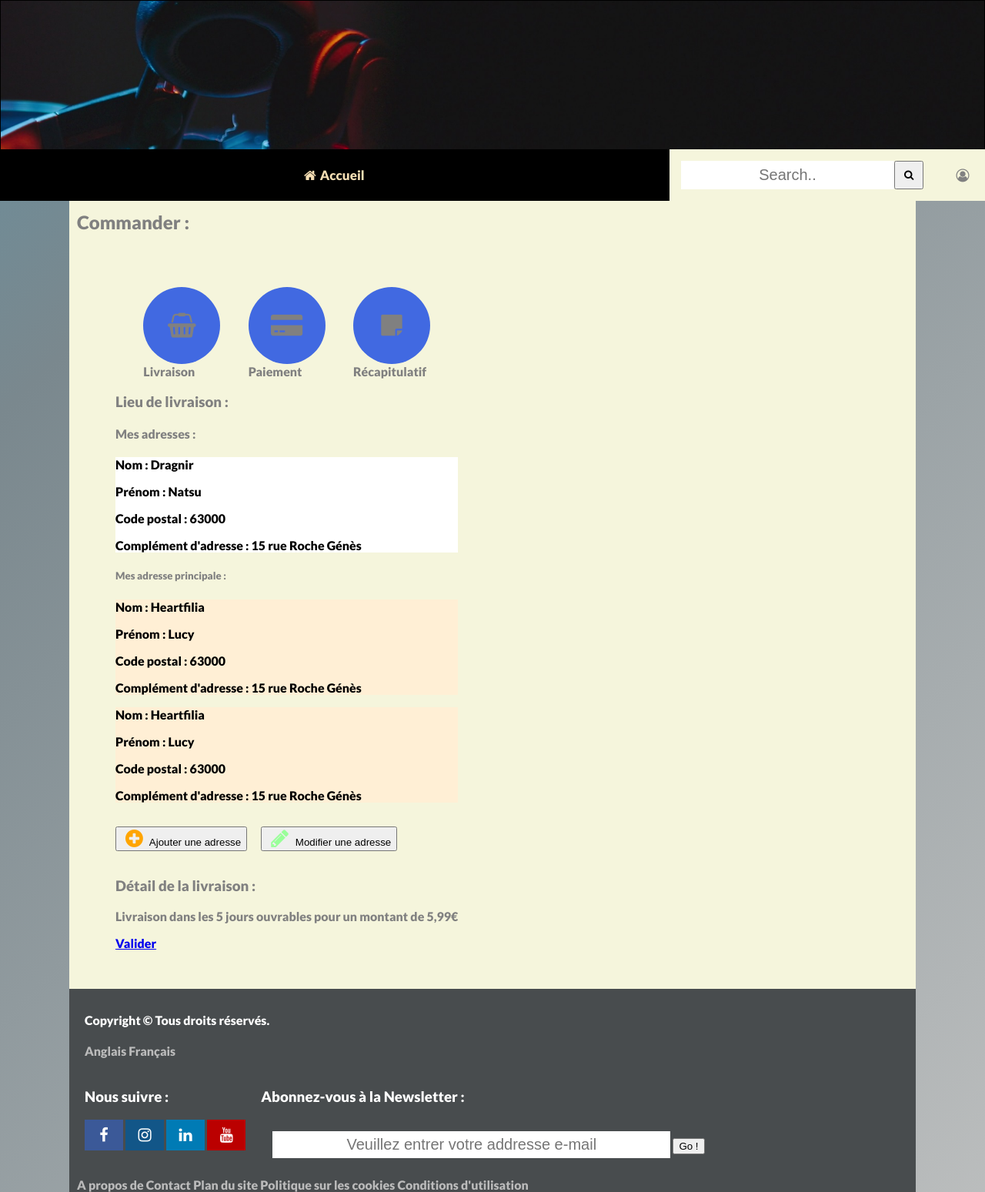
After one commit to Myogamevideo/PROJET_TUTORE_2A_IUT_WEBSITE_GENERIQUE, a PHP site: page /panier.php in a window 1280 px wide. The commit adds this page. Shown: the whole page at 77% size. Run offline with PHP 8.4, Linux system fonts and the light colour scheme; data that the repository does not hold is empty; some libraries are stand-ins or nearby versions.

Commit message:
ajout de la page mon panier

```diff
--- a/navigation-bar.php
+++ b/navigation-bar.php
@@ -24,7 +24,7 @@
     <div class="subnav">
         <?php
         if ($donnees['nomBoutique'] != null) {
-            echo '<a class="subnavbtn" href="#"><i class="fa fa-shopping-cart fa-1x grey"></i></a>';
+            echo '<a class="subnavbtn" href="panier.php"><i class="fa fa-shopping-cart fa-1x grey"></i></a>';
         }
         ?>
     </div>
--- /dev/null
+++ b/panier.php
@@ -0,0 +1,81 @@
+<?php include('head.php') ?>
+<link rel="stylesheet" href="public/css/style-panier.css">
+
+<body>
+    <?php include('header-image.php') ?>
+    <main>
+        <div class="container">
+            <div>
+                <h2>Commander :</h2>
+                <div class="contentAll">
+                    <div class="divPanier">
+                        <div class="etapeCommande">
+                            <div>
+                                <div class="circle">
+                                    <i class="fa fa-shopping-basket fa-2x"></i>
+                                </div>
+                                <label>Livraison</label>
+                            </div>
+                            <div>
+                                <div class="circle">
+                                    <i class="fa fa-credit-card-alt fa-2x"></i>
+                                </div>
+                                <label>Paiement</label>
+                            </div>
+                            <div>
+                                <div class="circle">
+                                    <i class="fa fa-sticky-note fa-2x"></i>
+                                </div>
+                                <label>Récapitulatif</label>
+                            </div>
+                        </div>
+                        <div>
+                            <h3>Lieu de livraison :</h3>
+                            <div class="mesAdresse">
+                                <h4>Mes adresses :</h4>
+                                <div class="adressePrincipale divAdresse">
+                                    <p>Nom : <label>Dragnir</label></p>
+                                    <p>Prénom : <label>Natsu</label></p>
+                                    <p>Code postal : <label>63000</label></p>
+                                    <p>Complément d'adresse : <label>15 rue Roche Génès</label></p>
+                                </div>
+                                <h5>Mes adresse principale :</h5>
+                                <div class="adresseSecondaire divAdresse">
+                                    <p>Nom : <label>Heartfilia</label></p>
+                                    <p>Prénom : <label>Lucy</label></p>
+                                    <p>Code postal : <label>63000</label></p>
+                                    <p>Complément d'adresse : <label>15 rue Roche Génès</label></p>
+                                </div>
+                                <div class="adresseSecondaire divAdresse">
+                                    <p>Nom : <label>Heartfilia</label></p>
+                                    <p>Prénom : <label>Lucy</label></p>
+                                    <p>Code postal : <label>63000</label></p>
+                                    <p>Complément d'adresse : <label>15 rue Roche Génès</label></p>
+                                </div>
+                                <div class="optionAdresse">
+                                    <button class="button" type="button">
+                                        <i class="fa fa-plus-circle fa-2x" style="color:orange;"></i>
+                                        Ajouter une adresse
+                                    </button>
+                                    <button class="button" type="button">
+                                        <i class="fa fa-pencil fa-2x" style="color:#99ff99;"></i>
+                                        Modifier une adresse
+                                    </button>
+                                </div>
+                            </div>
+                        </div>
+                        <div>
+                            <h3>Détail de la livraison :</h3>
+                            <div class="infoLivraison">
+                                <p>Livraison dans les 5 jours ouvrables pour un montant de 5,99€</p>
+                            </div>
+                        </div>
+                        <a href="livraison.php">Valider</a>
+                    </div>
+                </div>
+            </div>
+    </main>
+    <?php include('footer.php') ?>
+</body>
+
+</html>
--- /dev/null
+++ b/public/css/style-panier.css
@@ -0,0 +1,55 @@
+.containerAll {
+    margin-left: auto;
+    margin-right: auto;
+    margin-top: 25px;
+    margin-bottom: 50px;
+
+}
+
+.divPanier{
+    position: relative;
+    width: 100%;
+    padding: 50px;
+}
+
+.etapeCommande{
+    display: flex;
+    flex-direction: row;
+    justify-content: space-evenly;
+    align-items: center;
+}
+
+.etapeCommande .circle{
+    background: royalblue;
+    border-radius: 50%;
+    height: 100px;
+    width: 100px;
+    display: flex;
+    flex-direction: column;
+    justify-content: center;
+    align-items: center;
+}
+
+.divAdresses{
+    width: 100%;
+    margin: 20px 30px;
+    padding: 15px;
+    background: linear-gradient(70deg, rgb(15, 184, 226), rgb(77, 210, 255));
+    border-radius: 15px;
+    color: white;
+}
+
+.divAdresses h3{
+    text-align: center;
+    font-size: 30px;
+}
+
+.adressePrincipale{
+    background: white;
+    color: black;
+}
+
+.adresseSecondaire{
+    background: papayawhip;
+    color: black;
+}
```
Also changed, not shown: livraison.php (added, +44 -0 lines).
